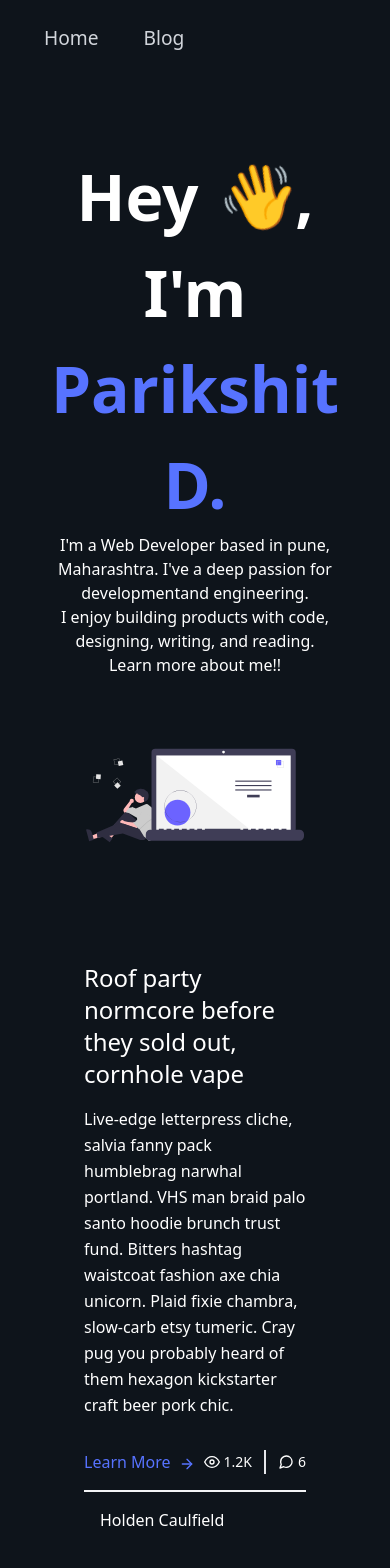
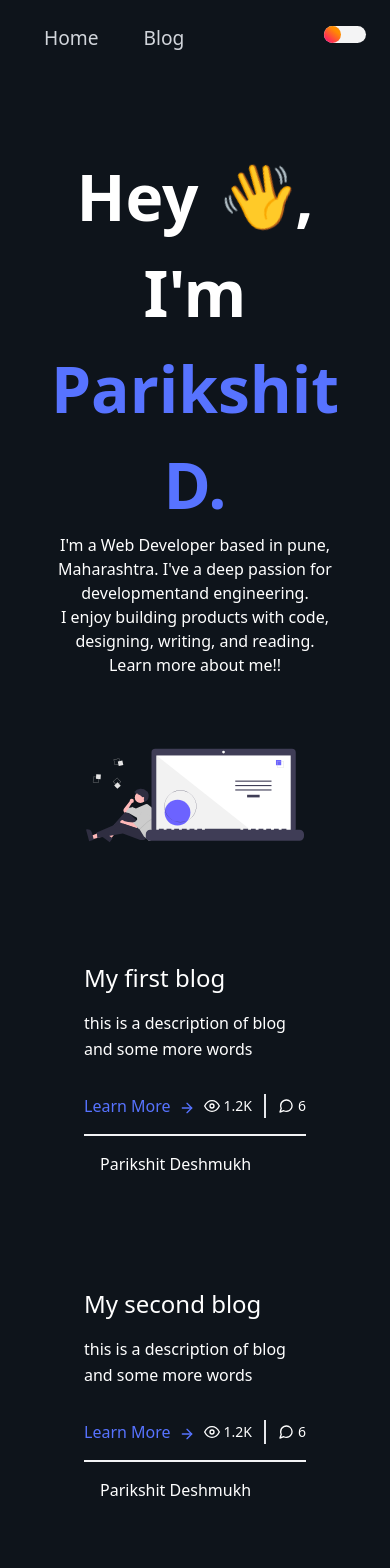
Before and after one commit to vesper85/NextBlog, a Next.js app: page / in a window 390 px wide. Shown: the top 1568 px of the page. Built offline with nearby package versions, Linux system fonts and the light colour scheme.

Commit message:
added dark mode toggle switch

```diff
--- a/components/AllPosts.js
+++ b/components/AllPosts.js
@@ -7,7 +7,7 @@ function AllPosts(props) {
   const {title, date, link} = props.post;
   //console.log(props.post);
   return (
-    <div className='m-5'>
+    <div className='m-5 h-12'>
       <div className={blogStyles.blog_wrapper}>
         <p className={blogStyles.timestamp}>
           {/*Feb 28, 2022*/}
@@ -15,7 +15,7 @@ function AllPosts(props) {
         </p>
         <h2 className={blogStyles.blog_title}>
           {/*<MDXRemote {...title}/>*/}
-          <Link href={`blog/${link}`} ><a >{title}</a></Link>
+          <Link href={`/blog/${link}`} ><a >{title}</a></Link>
         </h2>
       </div>
     </div>
--- /dev/null
+++ b/components/DarkModeSwitch.js
@@ -0,0 +1,15 @@
+
+import styles from '../styles/components.module.css'
+
+const DarkModeSwitch = () => {
+  return (
+    <div className="dark_toggle_switch">
+        <label className={styles.switch_dark}>
+        <input type="checkbox" />
+        <span className={styles.slider_dark}></span>
+        </label>
+    </div>
+  )
+}
+
+export default DarkModeSwitch
--- a/components/Navbar.js
+++ b/components/Navbar.js
@@ -1,5 +1,6 @@
 import Link from "next/link";
 import styles from '../styles/Home.module.css'
+import DarkModeSwitch from "./DarkModeSwitch";
 
 
 export default function Navbar(){
@@ -11,6 +12,7 @@ export default function Navbar(){
                     <Link href='/blog'><a className={styles.nav_link}> Blog</a></Link>
 
             </div>
+            <DarkModeSwitch/>
         </nav>
     );
 }
--- a/components/RecentPosts.js
+++ b/components/RecentPosts.js
@@ -1,19 +1,26 @@
 import Link from 'next/link'
 import React from 'react'
 
-const RecentPosts = () => {
+const RecentPosts = (props) => {
+    const {blogsFrontMatter} = props;
+    //console.log(blogsFrontMatter);
   return (
     <>
         <section className="text-white body-font overflow-hidden">
         <div className="container px-5 py-24 mx-auto">
             <div className="flex flex-wrap -m-12">
                 {/* single component */}
-                <div className="p-12 md:w-1/2 flex flex-col items-start">
-                    {/*<span className="inline-block py-1 px-2 rounded bg-indigo-50 text-indigo-500 text-xs font-medium tracking-widest">CATEGORY</span>*/}
-                    <h2 className="sm:text-3xl text-2xl title-font font-medium text-white mt-4 mb-4">Roof party normcore before they sold out, cornhole vape</h2>
-                    <p className="leading-relaxed mb-8">Live-edge letterpress cliche, salvia fanny pack humblebrag narwhal portland. VHS man braid palo santo hoodie brunch trust fund. Bitters hashtag waistcoat fashion axe chia unicorn. Plaid fixie chambra, slow-carb etsy tumeric. Cray pug you probably heard of them hexagon kickstarter craft beer pork chic.</p>
+
+                {/* mapping components */}
+                {
+                    blogsFrontMatter.map((blog)=>{
+                        const {title, description, author, link} = blog;
+                        return(
+                            <div key={blog.title} className="p-12 md:w-1/2 flex flex-col items-start dark:bg-pink-600">
+                                <h2 className="sm:text-3xl text-2xl title-font font-medium text-white mt-4 mb-4">{title}</h2>
+                                <p className="leading-relaxed mb-8"> {description} </p>
                                 <div className="flex items-center flex-wrap pb-4 mb-4 border-b-2 border-gray-100 mt-auto w-full">
-                        <Link href="/">
+                                    <Link href={`/blog/${link}`}>
                                 <a className="text-color-primary inline-flex items-center">Learn More
                                     <svg className="w-4 h-4 ml-2 mt-1" viewBox="0 0 24 24" stroke="currentColor" strokeWidth="2" fill="none" strokeLinecap="round" strokeLinejoin="round">
                                     <path d="M5 12h14"></path>
@@ -34,13 +41,19 @@ const RecentPosts = () => {
                                 </span>
                                 </div>
                                 <a className="inline-flex items-center">
-                    {/*<img alt="blog" src="https://dummyimage.com/104x104" class="w-12 h-12 rounded-full flex-shrink-0 object-cover object-center">*/}
+
                                 <span className="flex-grow flex flex-col pl-4">
-                        <span className="title-font font-medium text-white">Holden Caulfield</span>
-                        {/*<span className="text-white text-xs tracking-widest mt-0.5">UI DEVELOPER</span>*/}
+                                    <span className="title-font font-medium text-white"> {author} </span>
+
                                 </span>
                                 </a>
                             </div>
+                        )
+                    })
+                }
+
+
+
 {/* component end */}
             </div>
         </div>
@@ -50,3 +63,39 @@ const RecentPosts = () => {
 }
 
 export default RecentPosts
+
+
+
+//<div className="p-12 md:w-1/2 flex flex-col items-start">
+//                    {/*<span className="inline-block py-1 px-2 rounded bg-indigo-50 text-indigo-500 text-xs font-medium tracking-widest">CATEGORY</span>*/}
+//                    <h2 className="sm:text-3xl text-2xl title-font font-medium text-white mt-4 mb-4">Roof party normcore before they sold out, cornhole vape</h2>
+//                    <p className="leading-relaxed mb-8">Live-edge letterpress cliche, salvia fanny pack humblebrag narwhal portland. VHS man braid palo santo hoodie brunch trust fund. Bitters hashtag waistcoat fashion axe chia unicorn. Plaid fixie chambra, slow-carb etsy tumeric. Cray pug you probably heard of them hexagon kickstarter craft beer pork chic.</p>
+//                    <div className="flex items-center flex-wrap pb-4 mb-4 border-b-2 border-gray-100 mt-auto w-full">
+//                        <Link href="/">
+//                    <a className="text-color-primary inline-flex items-center">Learn More
+//                        <svg className="w-4 h-4 ml-2 mt-1" viewBox="0 0 24 24" stroke="currentColor" strokeWidth="2" fill="none" strokeLinecap="round" strokeLinejoin="round">
+//                        <path d="M5 12h14"></path>
+//                        <path d="M12 5l7 7-7 7"></path>
+//                        </svg>
+//                    </a>
+//                        </Link>
+//                    <span className="text-white mr-3 inline-flex items-center ml-auto leading-none text-sm pr-3 py-1 border-r-2 border-gray-200">
+//                        <svg className="w-4 h-4 mr-1" stroke="currentColor" strokeWidth="2" fill="none" strokeLinecap="round" strokeLinejoin="round" viewBox="0 0 24 24">
+//                        <path d="M1 12s4-8 11-8 11 8 11 8-4 8-11 8-11-8-11-8z"></path>
+//                        <circle cx="12" cy="12" r="3"></circle>
+//                        </svg>1.2K
+//                    </span>
+//                    <span className="text-white inline-flex items-center leading-none text-sm">
+//                        <svg className="w-4 h-4 mr-1" stroke="currentColor" strokeWidth="2" fill="none" strokeLinecap="round" strokeLinejoin="round" viewBox="0 0 24 24">
+//                        <path d="M21 11.5a8.38 8.38 0 01-.9 3.8 8.5 8.5 0 01-7.6 4.7 8.38 8.38 0 01-3.8-.9L3 21l1.9-5.7a8.38 8.38 0 01-.9-3.8 8.5 8.5 0 014.7-7.6 8.38 8.38 0 013.8-.9h.5a8.48 8.48 0 018 8v.5z"></path>
+//                        </svg>6
+//                    </span>
+//                    </div>
+//                    <a className="inline-flex items-center">
+//                    {/*<img alt="blog" src="https://dummyimage.com/104x104" class="w-12 h-12 rounded-full flex-shrink-0 object-cover object-center">*/}
+//                    <span className="flex-grow flex flex-col pl-4">
+//                        <span className="title-font font-medium text-white">Holden Caulfield</span>
+//                        {/*<span className="text-white text-xs tracking-widest mt-0.5">UI DEVELOPER</span>*/}
+//                    </span>
+//                    </a>
+//                </div>
--- a/lib/getBlogs.js
+++ b/lib/getBlogs.js
@@ -4,6 +4,7 @@ const fs = require("fs");
 const path = require("path");
 import matter from "gray-matter";
 
+//return the front matter with link of page
 const getBlogs = () => {
   let blogs = [];
   const files = fs.readdirSync(`${process.cwd()}/posts`);
@@ -14,6 +15,8 @@ const getBlogs = () => {
         const source = fs.readFileSync(`${process.cwd()}/posts/${file}`, {
           encoding: "utf-8",
         });
+        //data is the front matter
+        //content is the blog data
         const { content, data } = matter(source);
         blogs.push({ ...data, link: file.replace(".mdx", "") });
       }
--- a/pages/_app.js
+++ b/pages/_app.js
@@ -10,7 +10,7 @@ function MyApp({ Component, pageProps }) {
         <meta name="viewport" content="width=device-width, initial-scale=1.0" />
       </Head>
       <Navbar/>
-      <main className="px-8">
+      <main className="px-8 ">
         <Component {...pageProps} />
       </main>
       <Footer/>
--- a/pages/index.js
+++ b/pages/index.js
@@ -3,16 +3,30 @@ import Image from 'next/image'
 import IntroModule from '../components/IntroModule'
 import Loader from '../components/Loader'
 import RecentPosts from '../components/RecentPosts'
+import getBlogs from '../lib/getBlogs'
 import styles from '../styles/Home.module.css'
 
-export default function Home() {
+export default function Home(props) {
+  const {blogsFrontMatter} = props;
+  //console.log(blogsFrontMatter);
   return (
     <main className={styles.outside_wrapper}>
       <div className={styles.inside_wrapper}>
         <IntroModule/>
         {/*<Loader show={true} />*/}
-        <RecentPosts/>
+        <RecentPosts blogsFrontMatter={blogsFrontMatter} />
       </div>
     </main>
   )
 }
+
+
+export function getStaticProps()
+{
+  const blogsFrontMatter = getBlogs();
+  return{
+    props:{
+      blogsFrontMatter
+    }
+  }
+}
--- a/posts/test.mdx
+++ b/posts/test.mdx
@@ -1,8 +1,9 @@
 ---
 title: My first blog
 slug: hello-world
-date: "31-5-2020"
+date: "27 Dec, 2021"
 description: "this is a description of blog and some more words"
+author: "Parikshit Deshmukh"
 ---
 
 
--- a/posts/test1.mdx
+++ b/posts/test1.mdx
@@ -2,6 +2,8 @@
 title: My second  blog
 slug: hello-world
 date: "05-202"
+description: "this is a description of blog and some more words"
+author: "Parikshit Deshmukh"
 ---
 
 Next.js lets you **choose**
--- a/styles/Blog.module.css
+++ b/styles/Blog.module.css
@@ -34,6 +34,9 @@
   margin-left: 20px;
   @apply ml-5 flex-[5_1_0%]  text-[1.2rem];
 }
+.blog_title a {
+  @apply hover:text-color-primary ease-in duration-200 text-[1.25rem] font-semibold;
+}
 .timestamp {
-  @apply flex-1 text-white;
+  @apply flex-1 text-white m-auto;
 }
--- a/styles/components.module.css
+++ b/styles/components.module.css
@@ -16,3 +16,55 @@
 .paragraph {
   margin: 2rem 0px;
 }
+
+/* dark mode toggle switch_dark */
+.switch_dark {
+  /* --moon-mask: ; */
+  font-size: 17px;
+  position: relative;
+  display: inline-block;
+  width: 2.5em;
+  height: 1em;
+}
+
+/* Hide default HTML checkbox */
+.switch_dark input {
+  opacity: 0;
+  width: 0;
+  height: 0;
+}
+
+/* The slider_dark */
+.slider_dark {
+  position: absolute;
+  cursor: pointer;
+  top: 0;
+  left: 0;
+  right: 0;
+  bottom: 0;
+  background-color: #f4f4f5;
+  transition: 0.4s;
+  border-radius: 30px;
+}
+
+.slider_dark:before {
+  position: absolute;
+  content: '';
+  height: 1em;
+  width: 1em;
+  border-radius: 20px;
+  /*left: 0.3em;
+  bottom: 0.1em;*/
+  background: linear-gradient(40deg, #ff0080, #ff8c00 70%);
+  transition: 0.4s;
+}
+
+input:checked + .slider_dark {
+  background-color: #303136;
+}
+
+input:checked + .slider_dark:before {
+  transform: translateX(1.5em);
+  background: #303136;
+  box-shadow: inset -3px -2px 5px -2px #8983f7, inset -10px -5px 0 0 #a3dafb;
+}
--- a/tailwind.config.js
+++ b/tailwind.config.js
@@ -3,6 +3,7 @@ module.exports = {
     './pages/**/*.{html,js}',
     './components/**/*.{html,js}',
   ],
+  darkMode: 'class',
   theme: {
     extend: {
       colors:{
```
Lines whose indentation alone changed are shown as unchanged.
